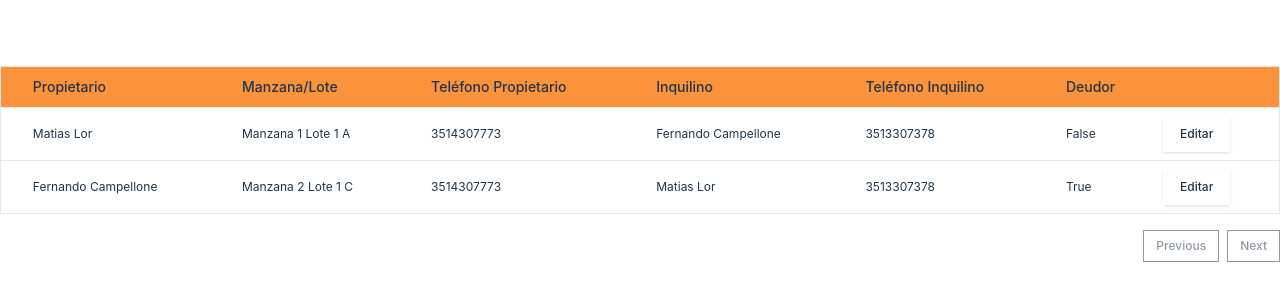
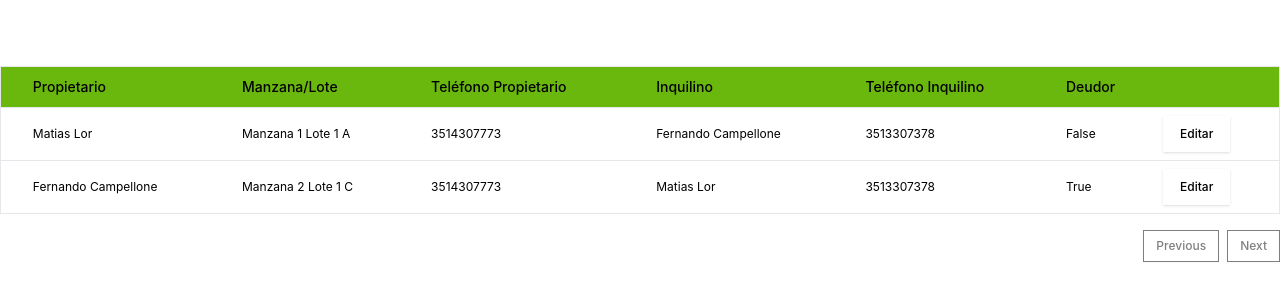
Before and after one commit to FernandoCampellone/lotes-toscas, a React (Vite) app: page / in a window 1280 px wide. Shown: the part 228-528 px from the top of the page. Built offline with nearby package versions, Linux system fonts and the light colour scheme.

Commit message:
doing styles in the DataTenant view

```diff
--- a/src/DataPropietarios.tsx
+++ b/src/DataTenant.tsx
@@ -133,10 +133,10 @@ export default function DataTableDemo() {
   })
 
   return (
-    <div className="mx-auto max-w-[1300px]">
+    <div className="mx-auto max-w-[1300px] text-black">
       <div className="rounded-md border">
         <Table>
-          <TableHeader className="bg-orange-400 text-l">
+          <TableHeader style={{ backgroundColor: '#6ab70e' }} className="text-l">
             {table.getHeaderGroups().map((headerGroup) => (
               <TableRow key={headerGroup.id}>
                 {headerGroup.headers.map((header) => {
--- a/src/index.css
+++ b/src/index.css
@@ -9,7 +9,7 @@
 
   color-scheme: light dark;
   color: rgba(255, 255, 255, 0.87);
-  background-color: #242424;
+  background-color: #fffefe;
 
   font-synthesis: none;
   text-rendering: optimizeLegibility;
--- a/src/main.tsx
+++ b/src/main.tsx
@@ -2,13 +2,13 @@ import { StrictMode } from 'react'
 import { createRoot } from 'react-dom/client'
 import './index.css'
 // import ImageDiv from './ImageDiv'
-import DataPropietarios from './DataPropietarios'
+import DataTenant from './DataTenant'
 
 
 createRoot(document.getElementById('root')!).render(
   <StrictMode>
     <div className="w-screen">
-      <DataPropietarios/>
+      <DataTenant/>
     </div>
   </StrictMode>,
 )
```
